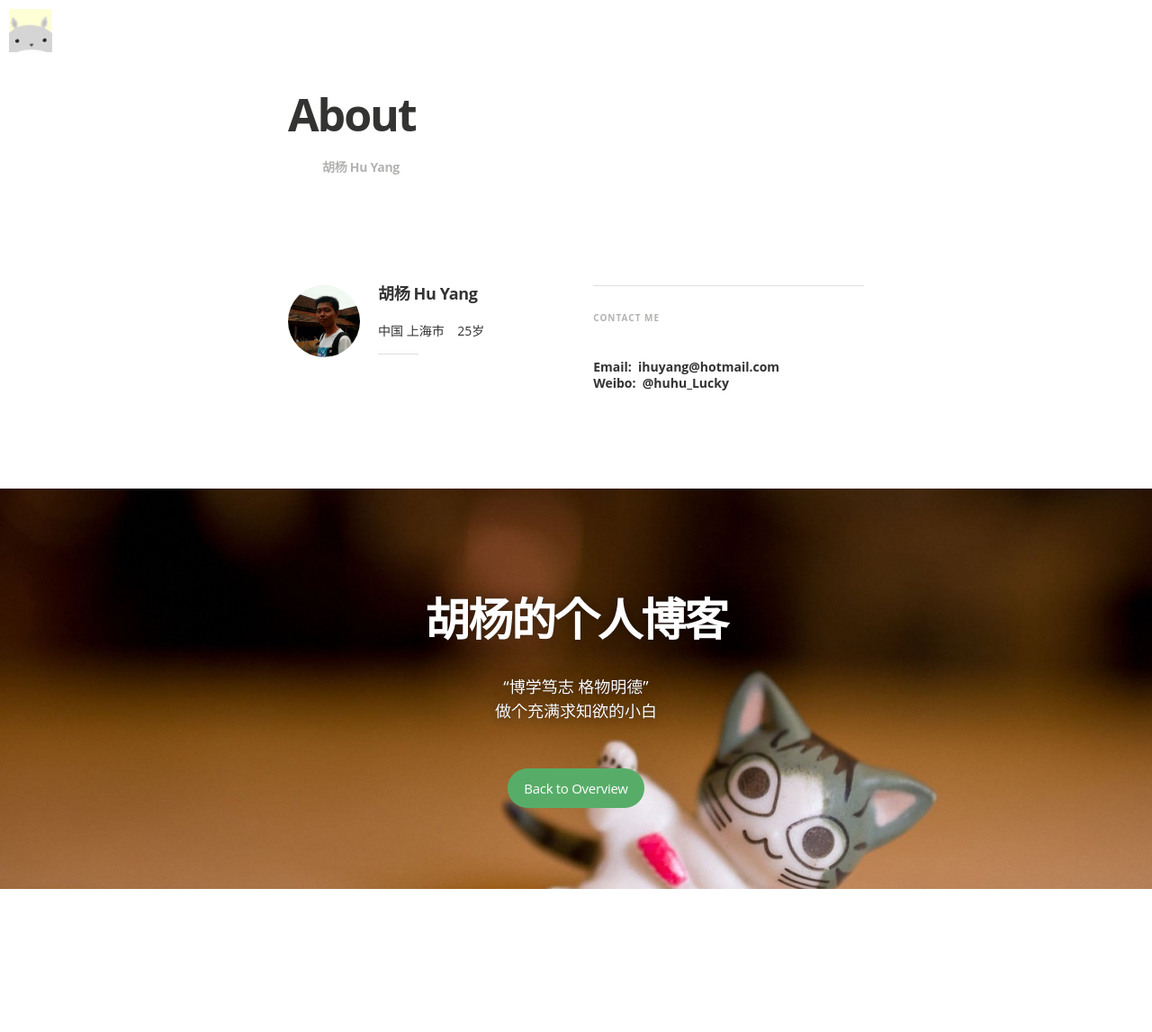
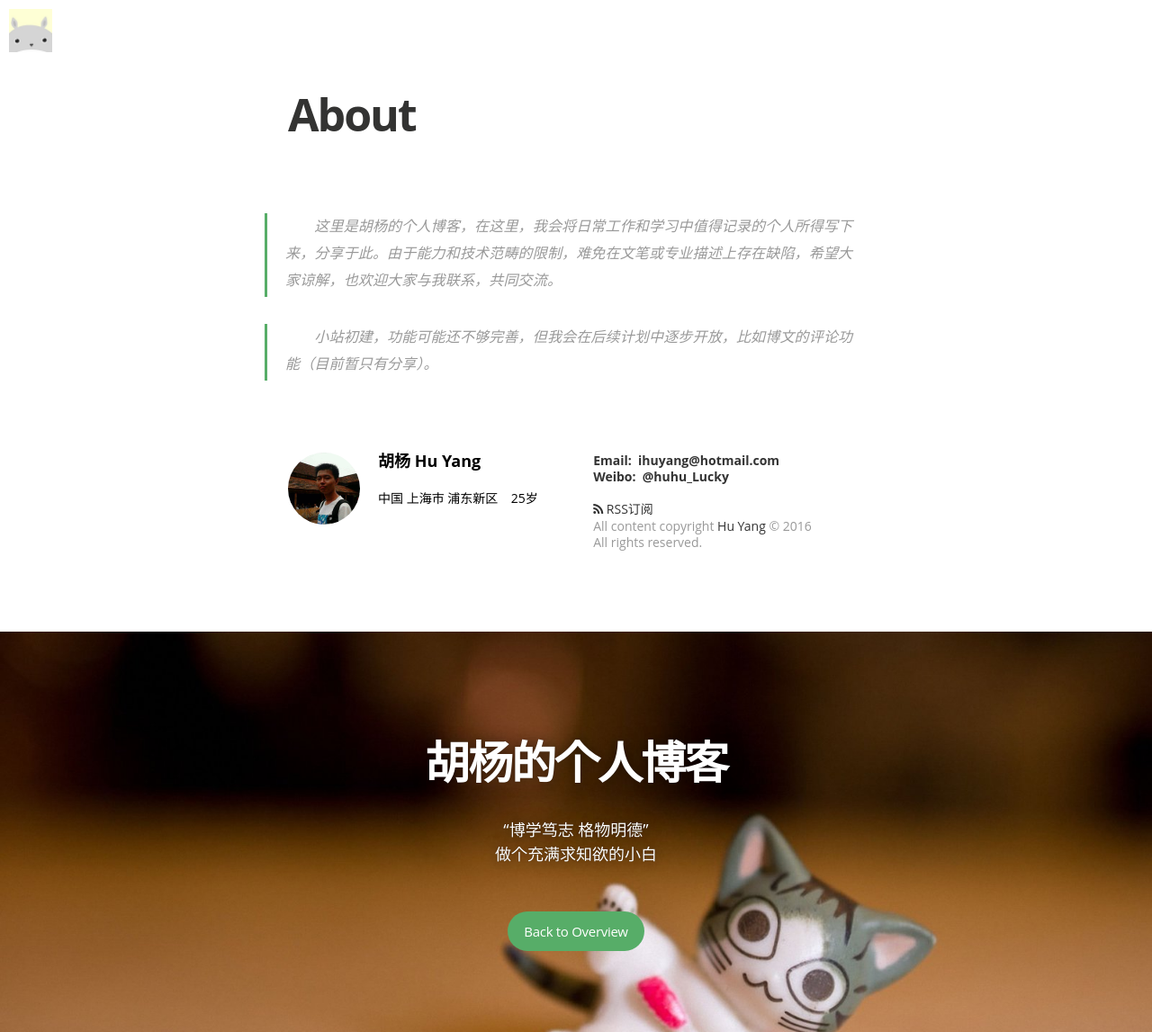
Before and after one commit to ihuyang/myblog, a Jekyll site: the page built from about.md, in a window 1280 px wide. Shown: the whole page at 90% size. Built offline with Jekyll 4.4.1, drawn with Linux system fonts in a browser that asks for light colours; nearby versions of some CDN libraries; some web fonts are replaced; before the commit the page ends 988 px from its top, so only the background shows below that.

Commit message:
interface modified

```diff
--- a/_config.yml
+++ b/_config.yml
@@ -18,7 +18,7 @@ wechat_code: "/assets/images/wechat_code.JPG"
 name: "Hu Yang"
 author_en: "Hu Yang"
 author_cn: "胡杨"
-author_info: "中国&nbsp;上海市&nbsp;&nbsp;&nbsp;&nbsp;25岁"
+author_info: "中国&nbsp;上海市&nbsp;浦东新区&nbsp;&nbsp;&nbsp;&nbsp;25岁"
 author_image: "/assets/images/author.jpg"
 
 paginate:	5
--- a/_layouts/page.html
+++ b/_layouts/page.html
@@ -27,10 +27,10 @@
         <div class="noarticleimage">
           <div class="post-meta">
             <h1 class="post-title">{{ page.title }}</h1>
-            <div class="cf post-meta-text">
+            <!--<div class="cf post-meta-text">
               <div class="author-image" style="background-image: url({{ page.author_image }})">Blog Logo</div>
               <h4 class="author-name" itemprop="author" itemscope itemtype="http://schema.org/Person">{{ site.author_cn }}&nbsp;{{ site.author_en }}</h4>
-            </div>
+            </div>-->
           </div>
         </div>
         <br>
@@ -39,8 +39,8 @@
         {% endif %}
         <section class="post-content">
           <a name="topofpage"></a>
-          <!--{{content}}-->
-		  <div class="bottom-teaser cf">
+          {{content}}
+		  <!--<div class="bottom-teaser cf">
 		  <div class="isLeft">
 		    <section class="author">
               <div class="author-image" style="background-image: url({{site.author_image}})">Blog Logo</div>
@@ -56,8 +56,28 @@
               <section class="poweredby">Email:&nbsp;&nbsp;{{ site.email }}<br>Weibo:&nbsp;&nbsp;{{ site.weibo }}</section>
             </footer>
           </div>
-		  </div>
+		  </div>-->
         </section>
+		 <div class="bottom-teaser cf">
+          <div class="isLeft">
+            <section class="author">
+              <div class="author-image" style="background-image: url({{site.author_image}})">Blog Logo</div>
+              <h4>{{ site.author_cn }}&nbsp;{{ site.author_en }}</h4>
+			  <br/>
+              <p class="bio">{{site.author_info}}</p>
+            </section>
+          </div>
+          {{/post}}
+          <div class="isRight">
+            <footer class="site-footer">
+              <section class="poweredby">Email:&nbsp;&nbsp;{{ site.email }}<br>Weibo:&nbsp;&nbsp;{{ site.weibo }}</section>
+              <a class="subscribe" href="{{ "/feed.xml" | prepend: site.baseurl }}"> <span class="tooltip"> <i class="fa fa-rss"></i> RSS订阅</span></a>
+              <div class="inner">
+                <section class="copyright">All content copyright <a href="mailto:{{ site.email }}">{{ site.author_en }}</a> &copy; {{ site.time | date: '%Y' }}<br>All rights reserved.</section>
+              </div>
+            </footer>
+          </div>
+        </div>
       </article>
     </main>
     <div class="bottom-closer">
--- a/about.md
+++ b/about.md
@@ -4,14 +4,6 @@ title: About
 permalink: /about/
 ---
 
-A medium inspired Jekyll blog theme. The basic idea came from the Ghost theme
-[Readium 2.0](http://www.svenread.com/readium-ghost-theme/). I use mediator on my own blog [The Base](blog.base68.com).
+>　　这里是胡杨的个人博客，在这里，我会将日常工作和学习中值得记录的个人所得写下来，分享于此。由于能力和技术范畴的限制，难免在文笔或专业描述上存在缺陷，希望大家谅解，也欢迎大家与我联系，共同交流。
 
-You can **download** the theme here:
-[https://github.com/dirkfabisch/mediator](https://github.com/dirkfabisch/mediator)
-
-You can find out more info about customizing your Jekyll theme, as well as basic Jekyll usage documentation at [jekyllrb.com](http://jekyllrb.com/)
-
-You can find the source code for the Jekyll new theme at: [github.com/jglovier/jekyll-new](https://github.com/jglovier/jekyll-new)
-
-You can find the source code for Jekyll at [github.com/jekyll/jekyll](https://github.com/jekyll/jekyll)
+>　　小站初建，功能可能还不够完善，但我会在后续计划中逐步开放，比如博文的评论功能（目前暂只有分享）。
```
Also changed, not shown: index.html (+1 -22 lines).
